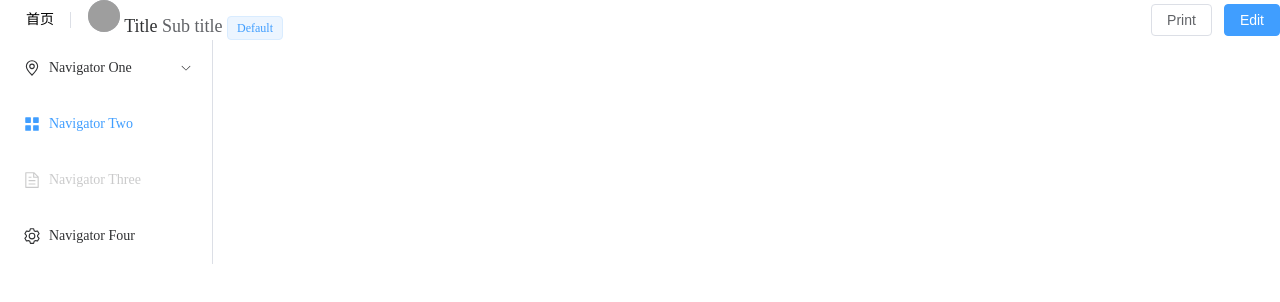
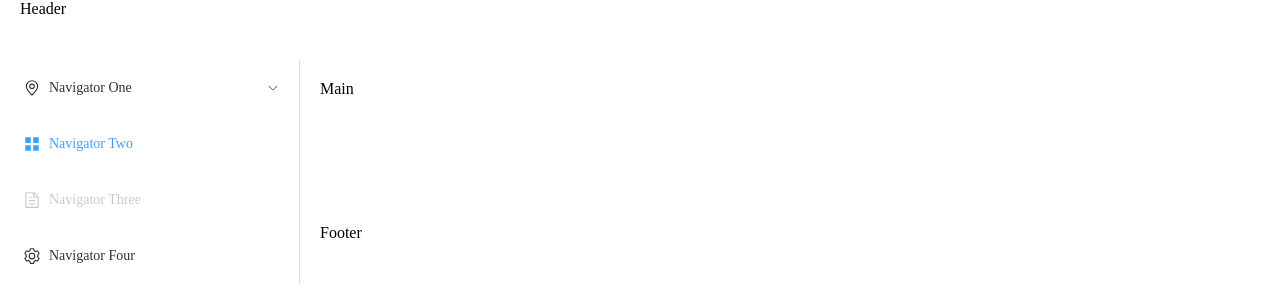
Before and after one commit to expliyh/school-fish-web, a Vue app: page /panel in a window 1280 px wide. Shown: the top 302 px of the page. Built offline with nearby package versions, Linux system fonts and the light colour scheme; grey boxes are pictures that could not be loaded.

Commit message:
修改 PanelView.vue

```diff
--- a/components.d.ts
+++ b/components.d.ts
@@ -7,11 +7,16 @@ export {}
 
 declare module 'vue' {
   export interface GlobalComponents {
+    ElAside: typeof import('element-plus/es')['ElAside']
     ElAvatar: typeof import('element-plus/es')['ElAvatar']
     ElButton: typeof import('element-plus/es')['ElButton']
     ElCol: typeof import('element-plus/es')['ElCol']
+    ElContainer: typeof import('element-plus/es')['ElContainer']
+    ElFooter: typeof import('element-plus/es')['ElFooter']
+    ElHeader: typeof import('element-plus/es')['ElHeader']
     ElIcon: typeof import('element-plus/es')['ElIcon']
     ElInput: typeof import('element-plus/es')['ElInput']
+    ElMain: typeof import('element-plus/es')['ElMain']
     ElMenu: typeof import('element-plus/es')['ElMenu']
     ElMenuItem: typeof import('element-plus/es')['ElMenuItem']
     ElMenuItemGroup: typeof import('element-plus/es')['ElMenuItemGroup']
--- a/src/views/PanelView.vue
+++ b/src/views/PanelView.vue
@@ -1,5 +1,6 @@
 <script setup lang="ts">
 import {
+  HomeFilled,
   Document,
   Menu as IconMenu,
   Location,
@@ -15,30 +16,12 @@ const handleClose = (key: string, keyPath: string[]) => {
 </script>
 
 <template>
-  <el-page-header icon="HomeFilled" title="首页">
-    <template #content>
-      <div class="flex items-center">
-        <el-avatar
-            :size="32"
-            class="mr-3"
-            src="https://cube.elemecdn.com/0/88/03b0d39583f48206768a7534e55bcpng.png"
-        />
-        <span class="text-large font-600 mr-3"> Title </span>
-        <span class="text-sm mr-2" style="color: var(--el-text-color-regular)">
-          Sub title
-        </span>
-        <el-tag>Default</el-tag>
-      </div>
-    </template>
-    <template #extra>
-      <div class="flex items-center">
-        <el-button>Print</el-button>
-        <el-button type="primary" class="ml-2">Edit</el-button>
-      </div>
-    </template>
-  </el-page-header>
-  <el-row class="tac">
-    <el-col :xs="0" :sm="2" :md="4" :lg="4" :xl="4">
+  <el-container>
+    <el-header height="60px">
+      Header
+    </el-header>
+    <el-container>
+      <el-aside :xs="0" :sm="2" :md="4" :lg="4" :xl="4">
         <el-menu
             default-active="2"
             class="el-menu-vertical-demo"
@@ -83,8 +66,18 @@ const handleClose = (key: string, keyPath: string[]) => {
             <span>Navigator Four</span>
           </el-menu-item>
         </el-menu>
-    </el-col>
-  </el-row>
+      </el-aside>
+      <el-container>
+        <el-main>Main</el-main>
+        <el-footer>Footer</el-footer>
+      </el-container>
+    </el-container>
+  </el-container>
+  <!--  <el-row class="tac">-->
+  <!--    <el-col :xs="0" :sm="2" :md="4" :lg="4" :xl="4">-->
+
+  <!--    </el-col>-->
+  <!--  </el-row>-->
 </template>
 
 <style scoped>
```
Lines whose indentation alone changed are shown as unchanged.
